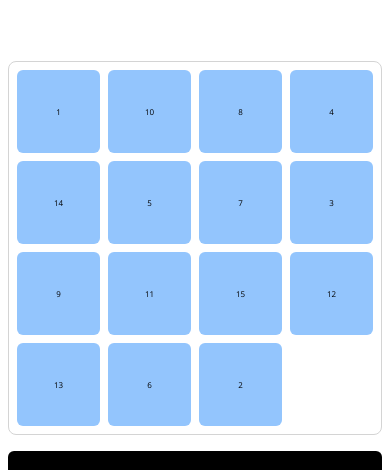
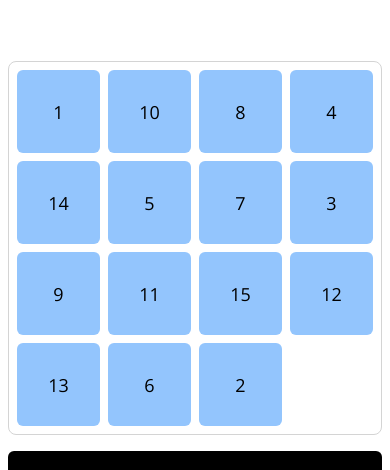
Before and after one commit to conantroutman/react-n-pussel, a React (Vite) app: page / in a window 390 px wide. Shown: the part 126-596 px from the top of the page. Built offline with nearby package versions, Linux system fonts and the light colour scheme.

Commit message:
fix: Responsive tile font size

```diff
--- a/src/components/Board/components/PuzzleTile.tsx
+++ b/src/components/Board/components/PuzzleTile.tsx
@@ -16,7 +16,7 @@ export const PuzzleTile: React.FC<Props> = ({ value, row, col, onClick }) => {
     <button
       tabIndex={1}
       onClick={handleClick}
-      className="w-full aspect-square bg-blue-300 rounded-md text-1/2 hover:bg-blue-400 hover:scale-105 transition"
+      className="w-full aspect-square bg-blue-300 rounded-md text-1/2 hover:bg-blue-400 hover:scale-105 transition text-3xl max-md:text-xl max-sm:text-lg"
     >
       {value}
     </button>
```
